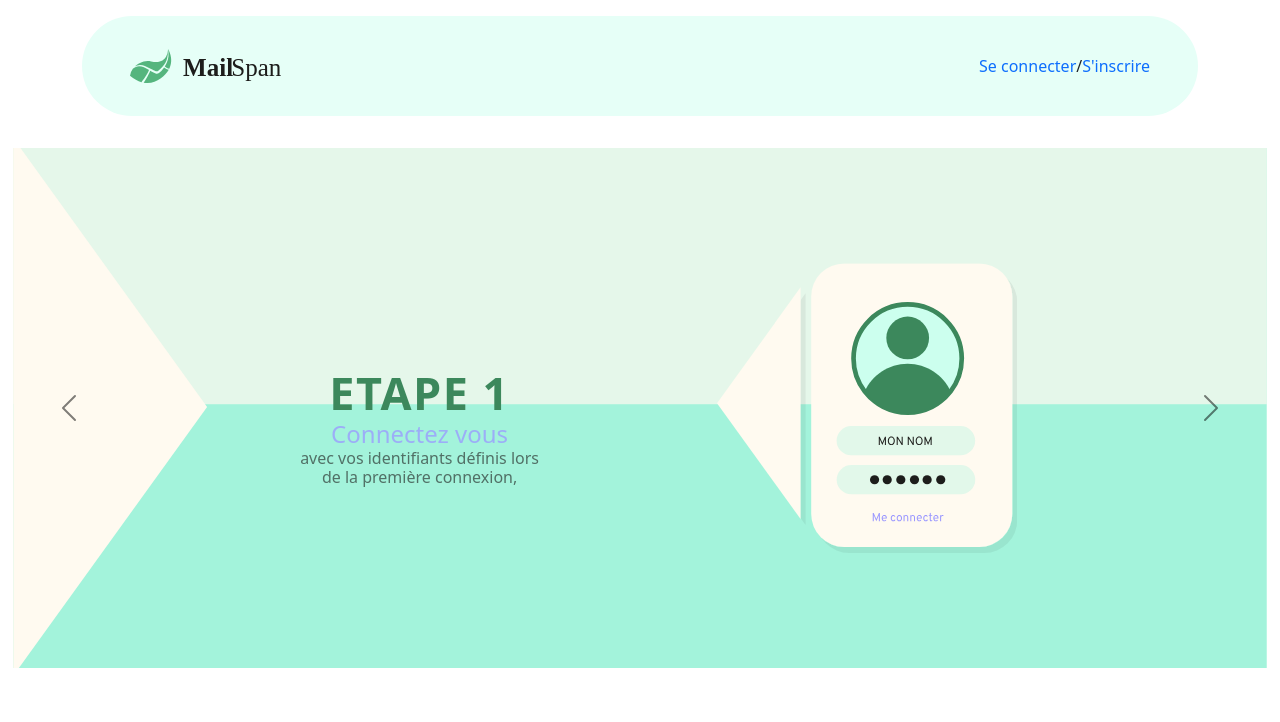
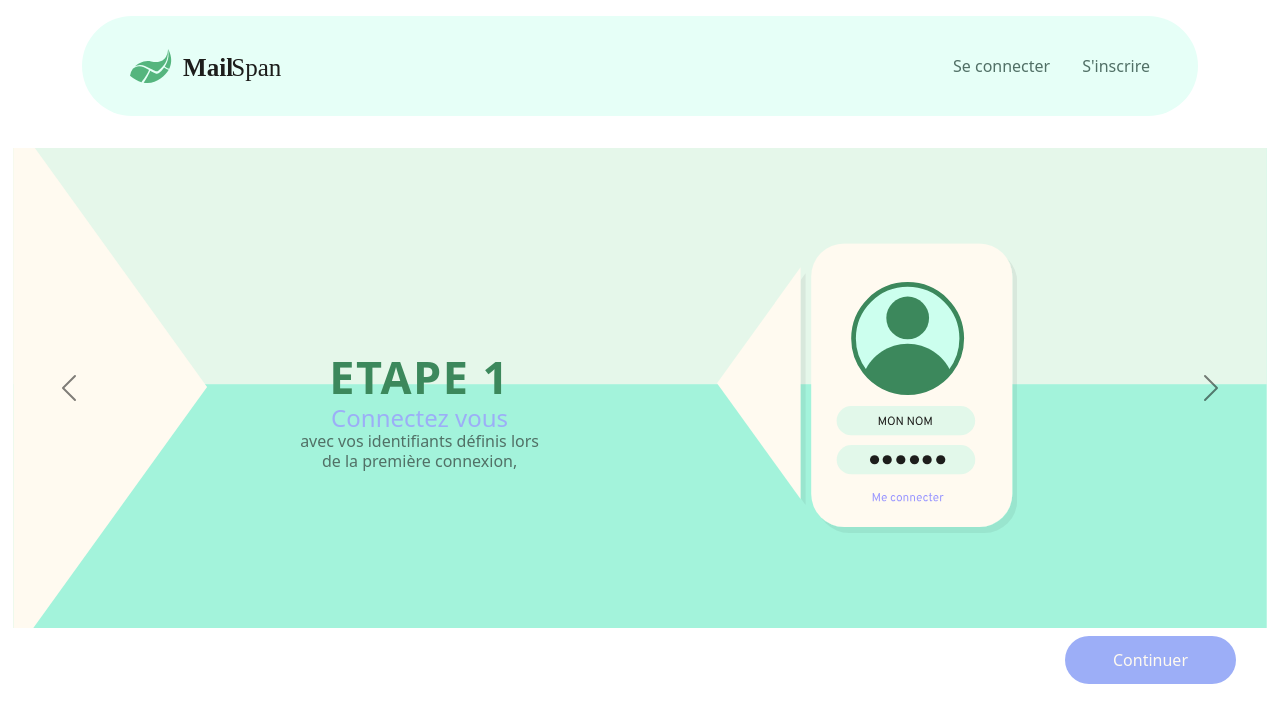
Before and after one commit to RaphaelCpp/SpanMail, an Angular app: page / in a window 1280 px wide. Shown: the top 722 px of the page. Built offline with nearby package versions, Linux system fonts and the light colour scheme.

Commit message:
finalisation css

```diff
--- a/src/app/component/final-header/final-header.component.html
+++ b/src/app/component/final-header/final-header.component.html
@@ -1,12 +1,13 @@
 <div class="container">
   <header class="header">
     <div class="header-logo">
-      <img src="../../../assets/img/logo.svg" alt="logo" />
+      <a routerLink="/">
+        <img src="../../../assets/img/logo.svg" alt="logo" />
+      </a>
     </div>
     <div class="header-link">
-      <a routerLink="/login">Se connecter</a>/<a routerLink="/subscription"
-        >S'inscrire</a
-      >
+      <a routerLink="/login">Se connecter</a>
+      <a routerLink="/subscription">S'inscrire</a>
     </div>
   </header>
 </div>
--- a/src/app/component/final-header/final-header.component.scss
+++ b/src/app/component/final-header/final-header.component.scss
@@ -9,6 +9,13 @@
   align-items: center;
   justify-content: space-between;
   display: flex;
+  padding-left: 1rem;
+  padding-right: 1rem;
+
+  @include media-breakpoint-up(md) {
+    padding-left: 1.5rem;
+    padding-right: 1.5rem;
+  }
 
   @include media-breakpoint-up(lg) {
     padding-left: 3rem;
@@ -21,3 +28,17 @@
     width: 10rem;
   }
 }
+
+.header-link {
+  a {
+    color: $black;
+
+    &:first-child {
+      margin-right: 1rem;
+
+      @include media-breakpoint-up(md) {
+        margin-right: 2rem;
+      }
+    }
+  }
+}
--- a/src/app/component/login/login.component.scss
+++ b/src/app/component/login/login.component.scss
@@ -32,17 +32,8 @@
   width: 200px;
   background-color: $purple;
   height: 71px;
+  border: none;
   border-radius: 36px;
-
-  @include media-breakpoint-up(xl) {
-    width: 301px;
-  }
-
-  @include media-breakpoint-up(sm) {
-    width: 300px;
-  }
-
-  @include media-breakpoint-up(lg) {
-    width: 550px;
-  }
+  padding: .5rem 3rem;
+  color: $white;
 }
--- a/src/app/component/slider/slider.component.html
+++ b/src/app/component/slider/slider.component.html
@@ -2,12 +2,7 @@
 
 <div class="container-fluid">
   <div class="slider">
-    <div
-      id="carouselExampleDark"
-      class="carousel carousel-dark slide"
-      data-bs-ride="carousel"
-      data-bs-interval="false"
-    >
+    <div id="carouselExampleDark" class="carousel carousel-dark slide" data-bs-ride="carousel" data-bs-interval="false">
       <div class="carousel-inner">
         <div class="carousel-item active" data-bs-interval="10000">
           <img src="../../assets/img/fond.svg" class="" alt="..." />
@@ -23,11 +18,7 @@
           </div>
         </div>
         <div class="carousel-item" data-bs-interval="2000">
-          <img
-            src="../../assets/img/fond.svg"
-            class="d-block w-100"
-            alt="..."
-          />
+          <img src="../../assets/img/fond.svg" class="d-block w-100" alt="..." />
           <div class="slider-content__left">
             <h2 class="slider-title">Etape 2</h2>
             <p class="slider-subtitle">
@@ -40,11 +31,7 @@
           </div>
         </div>
         <div class="carousel-item">
-          <img
-            src="../../assets/img/fond.svg"
-            class="d-block w-100"
-            alt="..."
-          />
+          <img src="../../assets/img/fond.svg" class="d-block w-100" alt="..." />
           <div class="slider-content__left">
             <h2 class="slider-title">Etape 3</h2>
             <p class="slider-subtitle">
@@ -57,11 +44,7 @@
           </div>
         </div>
         <div class="carousel-item">
-          <img
-            src="../../assets/img/fond.svg"
-            class="d-block w-100"
-            alt="..."
-          />
+          <img src="../../assets/img/fond.svg" class="d-block w-100" alt="..." />
           <div class="slider-content__left">
             <h2 class="slider-title">Et voilà</h2>
             <p class="slider-subtitle">
@@ -70,28 +53,19 @@
             </p>
           </div>
           <div class="slider-content__right">
-            <img src="../../assets/img/banner4.svg" alt="banner3" />
+            <img src="../../assets/img/banner4.svg" alt="banner3" style="width: 75%;" />
           </div>
         </div>
       </div>
-      <button
-        class="carousel-control-prev"
-        type="button"
-        data-bs-target="#carouselExampleDark"
-        data-bs-slide="prev"
-      >
+      <button class="carousel-control-prev" type="button" data-bs-target="#carouselExampleDark" data-bs-slide="prev">
         <span class="carousel-control-prev-icon" aria-hidden="true"></span>
         <span class="visually-hidden">Previous</span>
       </button>
-      <button
-        class="carousel-control-next"
-        type="button"
-        data-bs-target="#carouselExampleDark"
-        data-bs-slide="next"
-      >
+      <button class="carousel-control-next" type="button" data-bs-target="#carouselExampleDark" data-bs-slide="next">
         <span class="carousel-control-next-icon" aria-hidden="true"></span>
         <span class="visually-hidden">Next</span>
       </button>
     </div>
   </div>
+  <button routerLink="/login" class="go-to-login">Continuer</button>
 </div>
--- a/src/app/component/slider/slider.component.scss
+++ b/src/app/component/slider/slider.component.scss
@@ -100,7 +100,7 @@ p {
 }
 
 .carousel {
-  height: 65vh;
+  height: 60vh;
   width: 100%;
 }
 
@@ -120,13 +120,37 @@ p {
 }
 
 .carousel-control-prev {
+  z-index: 1;
+
   @include media-breakpoint-up(md) {
     left: -3%;
   }
 }
 
 .carousel-control-next {
+  z-index: 1;
+
   @include media-breakpoint-up(md) {
     right: -3%;
   }
 }
+
+.go-to-login {
+  float: right;
+  display: none;
+  margin-right: 2rem;
+  background-color: $purple;
+  border-radius: 50px;
+  color: $white;
+  padding: .75rem 3rem;
+  border: none;
+
+  @include media-breakpoint-up(lg) {
+    display: block;
+    margin-top: .25rem;
+  }
+
+  @include media-breakpoint-up(xl) {
+    margin-top: .5rem;
+  }
+}
```
